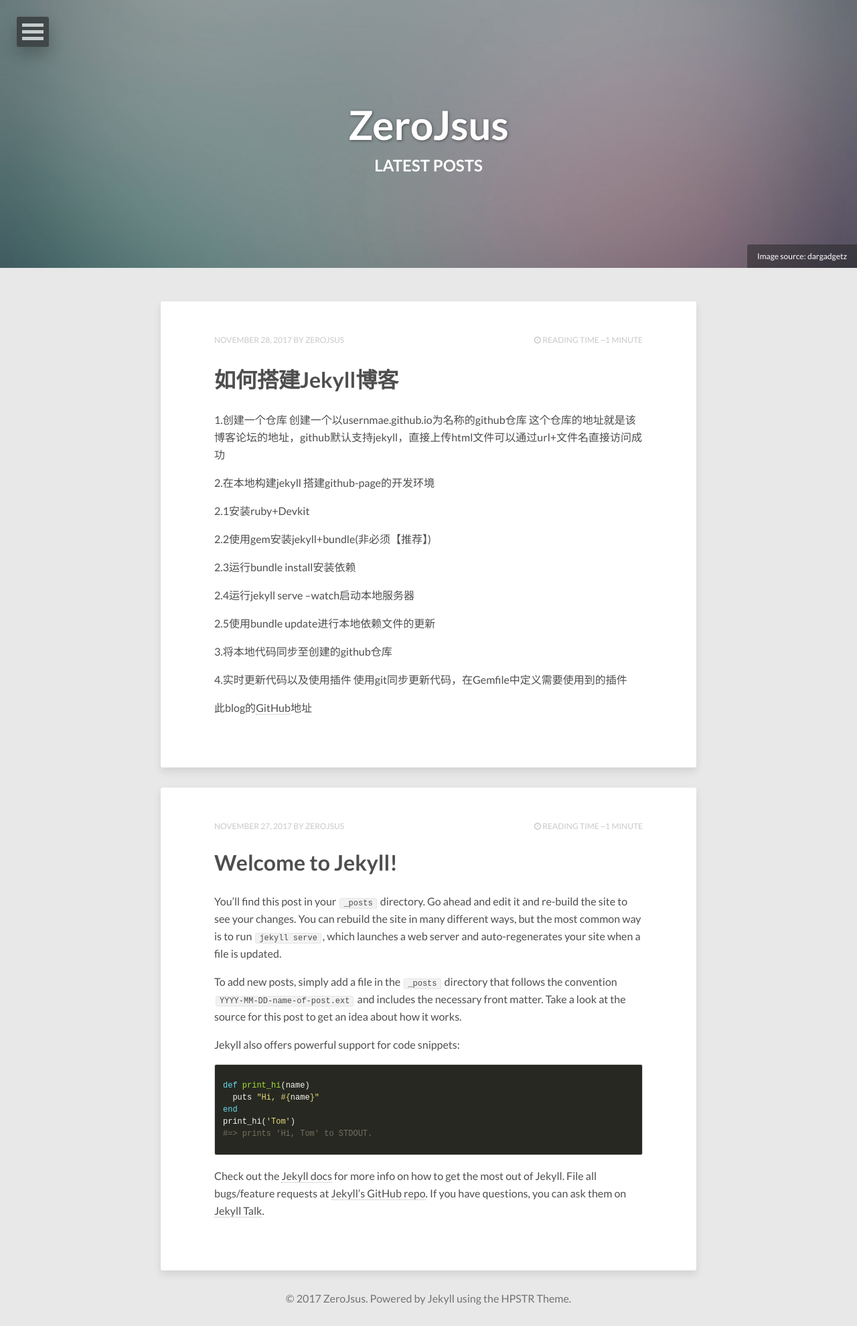
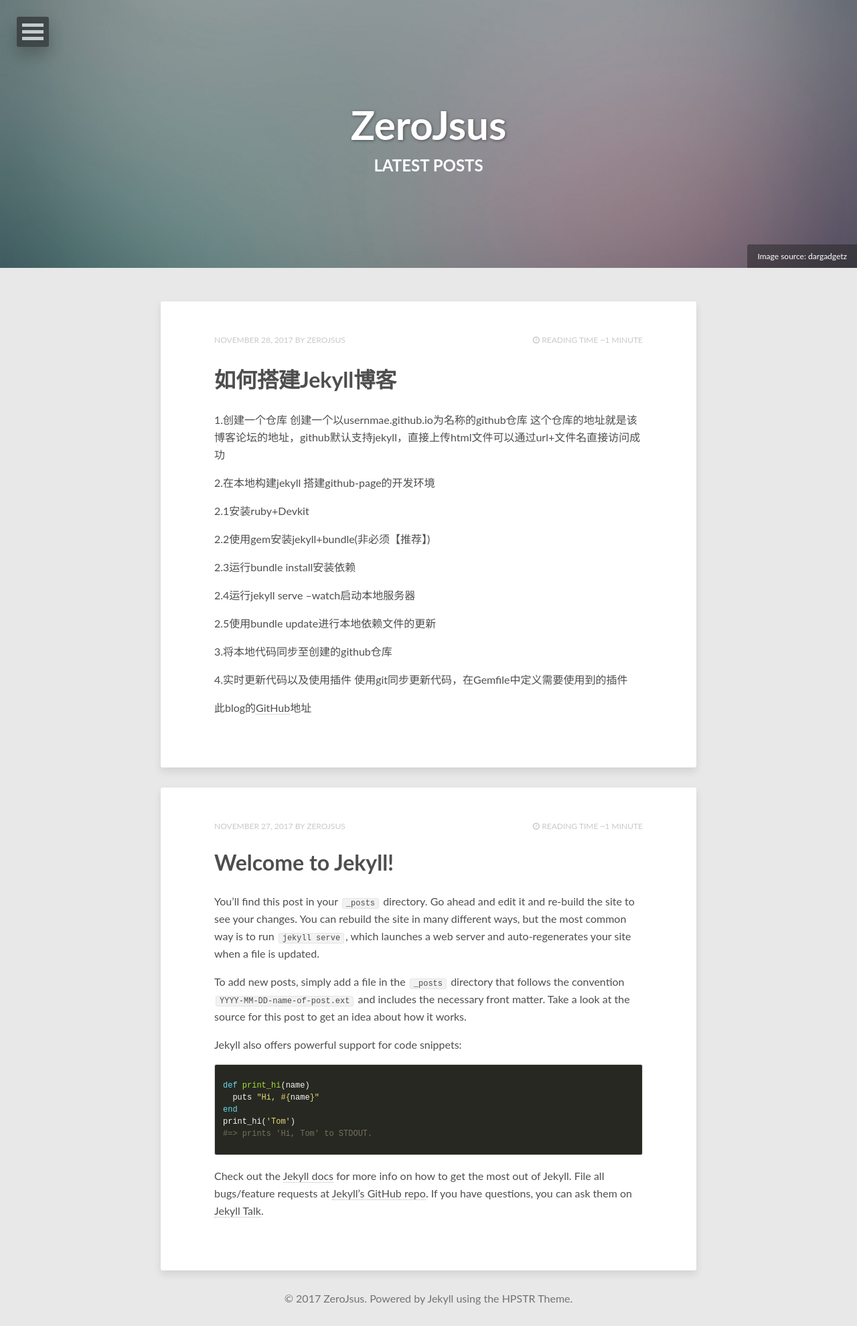
Before and after one commit to ZeroJsus/ZeroJsus.github.io, a Jekyll site: the page built from index.html, in a window 1280 px wide. Shown: the whole page at 67% size. Built offline with Jekyll 4.4.1, drawn with Linux system fonts in a browser that asks for light colours; nearby versions of some CDN libraries; the list of posts is cut into pages by our own code.

Commit message:
use yahei fonts

```diff
--- a/_includes/head.html
+++ b/_includes/head.html
@@ -35,7 +35,8 @@
 <!-- For all browsers -->
 <link rel="stylesheet" href="{{ site.url }}/assets/css/main.css">
 <!-- Webfonts -->
-<link href="//fonts.googleapis.com/css?family=Lato:300,400,700,300italic,400italic" rel="stylesheet" type="text/css">
+<!-- <link href="//fonts.googleapis.com/css?family=Lato:300,400,700,300italic,400italic" rel="stylesheet" type="text/css"> -->
+<link href="https://cdn.bootcss.com/font-awesome/4.5.0/css/font-awesome.min.css" rel="stylesheet">
 
 <meta http-equiv="cleartype" content="on">
 
--- a/_sass/vendor/font-awesome/_path.scss
+++ b/_sass/vendor/font-awesome/_path.scss
@@ -2,13 +2,14 @@
  * -------------------------- */
 
 @font-face {
-  font-family: 'FontAwesome';
-  src: url('#{$fa-font-path}/fontawesome-webfont.eot?v=#{$fa-version}');
-  src: url('#{$fa-font-path}/fontawesome-webfont.eot?#iefix&v=#{$fa-version}') format('embedded-opentype'),
-    url('#{$fa-font-path}/fontawesome-webfont.woff2?v=#{$fa-version}') format('woff2'),
-    url('#{$fa-font-path}/fontawesome-webfont.woff?v=#{$fa-version}') format('woff'),
-    url('#{$fa-font-path}/fontawesome-webfont.ttf?v=#{$fa-version}') format('truetype'),
-    url('#{$fa-font-path}/fontawesome-webfont.svg?v=#{$fa-version}#fontawesomeregular') format('svg');
+	font-family:'microsoft yahei';
+//  font-family: 'FontAwesome';
+//  src: url('#{$fa-font-path}/fontawesome-webfont.eot?v=#{$fa-version}');
+//  src: url('#{$fa-font-path}/fontawesome-webfont.eot?#iefix&v=#{$fa-version}') format('embedded-opentype'),
+//    url('#{$fa-font-path}/fontawesome-webfont.woff2?v=#{$fa-version}') format('woff2'),
+//    url('#{$fa-font-path}/fontawesome-webfont.woff?v=#{$fa-version}') format('woff'),
+//    url('#{$fa-font-path}/fontawesome-webfont.ttf?v=#{$fa-version}') format('truetype'),
+//    url('#{$fa-font-path}/fontawesome-webfont.svg?v=#{$fa-version}#fontawesomeregular') format('svg');
 //  src: url('#{$fa-font-path}/FontAwesome.otf') format('opentype'); // used when developing fonts
   font-weight: normal;
   font-style: normal;
```
